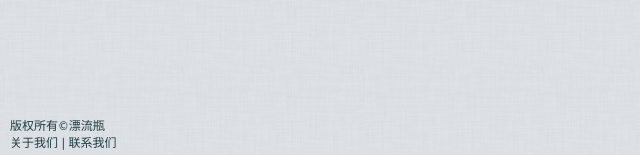
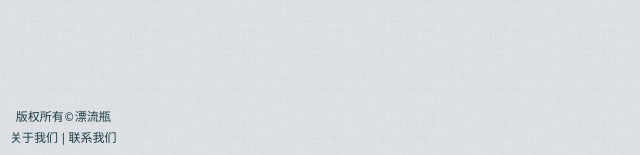
Before and after one commit to shonenada/drift-bottles, a Flask app: template drift/templates/base.html in a window 1280 px wide. Shown: the part 645-800 px from the top of the page, without its empty margins (0-640 px from the left). Run offline with Flask 2, Linux system fonts and the light colour scheme; the template is opened without the code that fills it, so the values that code supplies are empty; some libraries are stand-ins or nearby versions.

Commit message:
set line-height

```diff
--- a/drift/static/styles/global.css
+++ b/drift/static/styles/global.css
@@ -80,6 +80,8 @@ img {
   bottom: 5px;
   font-size: 12px;
   position: fixed;
+  line-height: 1.8em;
+  text-align: center;
 }
 
 #footer a {
```
